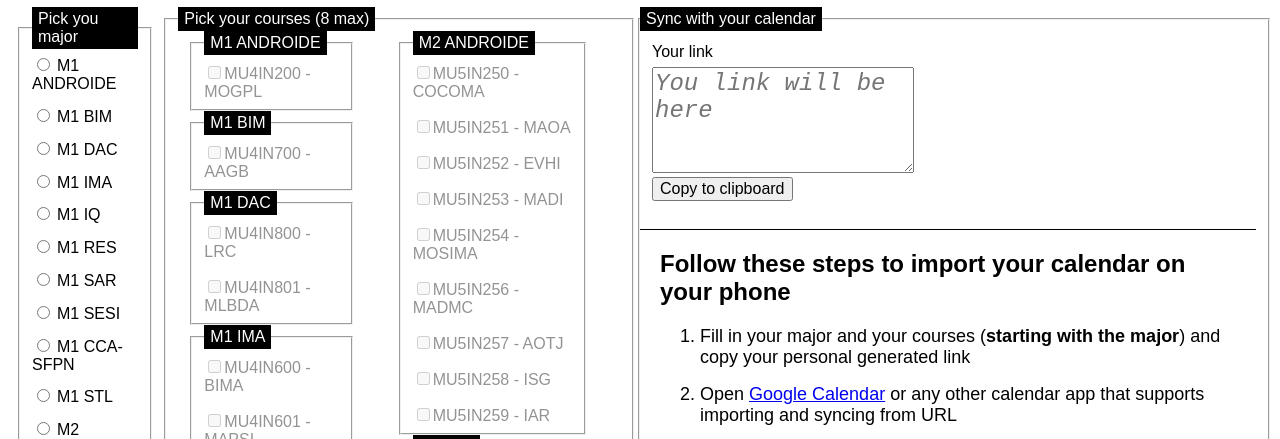
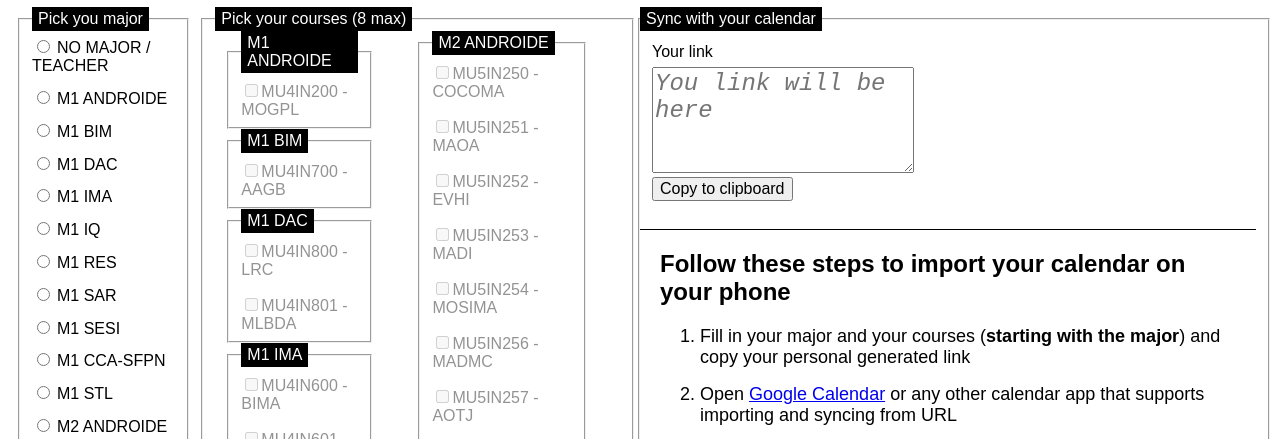
Before and after one commit to biskweet/MasterCal, a website: page index.html in a window 1280 px wide. Shown: the part 73-512 px from the top of the page. Drawn offline with Linux system fonts and the light colour scheme.

Commit message:
Completed support for calendars with no major

```diff
--- a/index.html
+++ b/index.html
@@ -246,6 +246,10 @@
         <form id="main-form">
             <fieldset class="specialty-list">
                 <legend>Pick you major</legend>
+                <div>
+                    <input type="radio" name="specialty" id="NOSPEC">
+                    <label for="NOSPEC">NO MAJOR / TEACHER</label>
+                </div>
                 <div>
                     <input type="radio" name="specialty" id="M1_ANDROIDE">
                     <label for="M1_ANDROIDE">M1 ANDROIDE</label>
```
